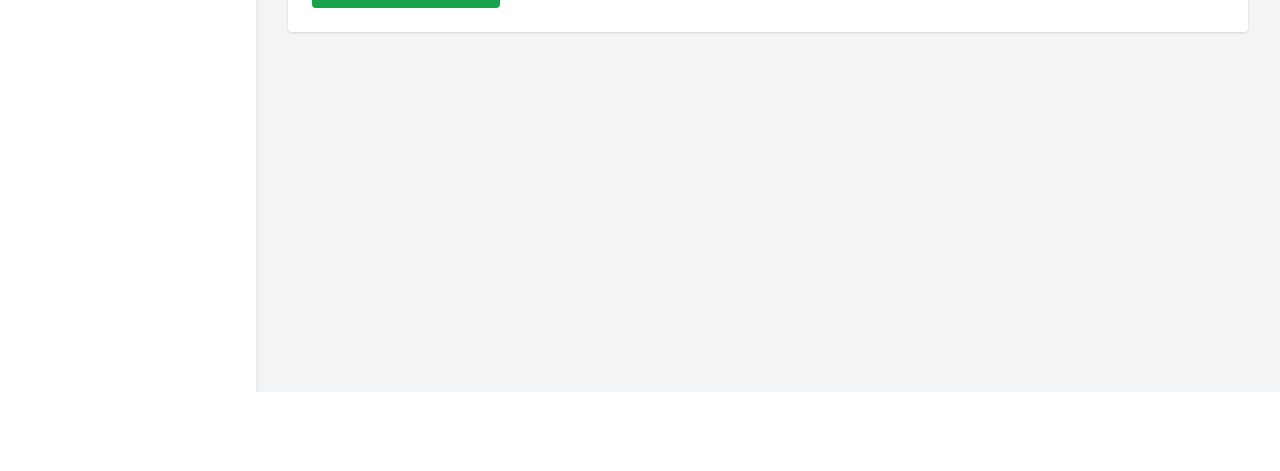
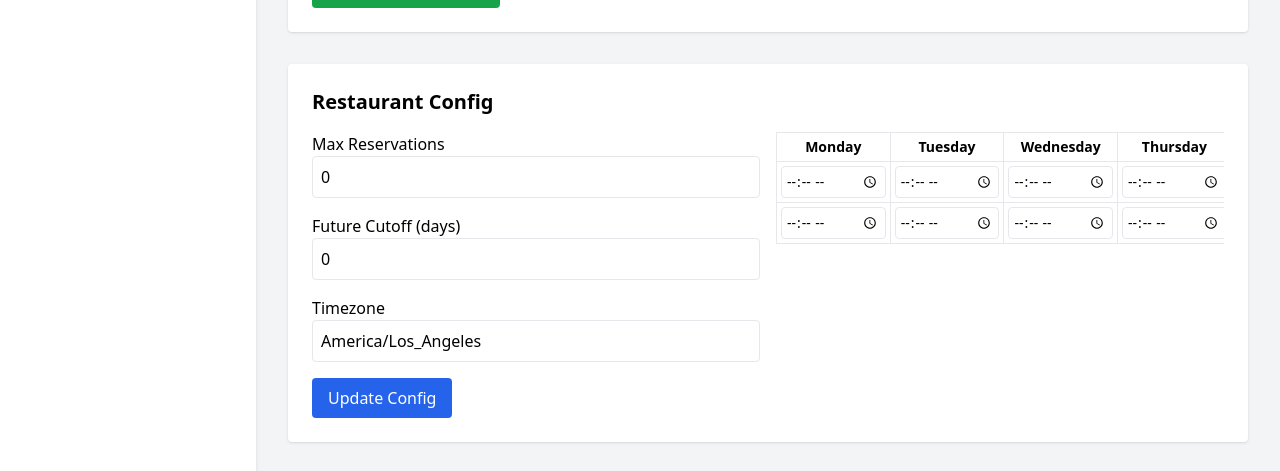
Before and after one commit to rodneyberubee/viv-frontend, a Next.js app: page /dashboard/mollyscafe1 in a window 1280 px wide. Shown: the part 408-879 px from the top of the page. Before the commit the page ends 800 px from the top, so only its background shows below. Built offline with nearby package versions, Linux system fonts and the light colour scheme; no server answers.

Commit message:
Update mollyscafe1.tsx

```diff
--- a/pages/dashboard/mollyscafe1.tsx
+++ b/pages/dashboard/mollyscafe1.tsx
@@ -231,6 +231,82 @@ const MollysCafeDashboard = () => {
             Update Reservations
           </button>
         </section>
+
+        {/* Config Section */}
+        <section className="bg-white rounded shadow p-6">
+          <h2 className="text-xl font-semibold mb-4">Restaurant Config</h2>
+          <div className="grid grid-cols-1 md:grid-cols-2 gap-4">
+            <div>
+              <label className="block font-medium">Max Reservations</label>
+              <input
+                name="maxReservations"
+                type="number"
+                value={String(config.maxReservations ?? '')}
+                onChange={handleConfigChange}
+                className="w-full p-2 border rounded"
+              />
+              <label className="block font-medium mt-4">Future Cutoff (days)</label>
+              <input
+                name="futureCutoff"
+                type="number"
+                value={String(config.futureCutoff ?? '')}
+                onChange={handleConfigChange}
+                className="w-full p-2 border rounded"
+              />
+              <label className="block font-medium mt-4">Timezone</label>
+              <input
+                name="timeZone"
+                type="text"
+                value={config.timeZone || ''}
+                onChange={handleConfigChange}
+                placeholder="e.g., America/Los_Angeles"
+                className="w-full p-2 border rounded"
+              />
+            </div>
+            <div className="overflow-auto">
+              <table className="w-full text-sm border">
+                <thead>
+                  <tr>
+                    {['monday','tuesday','wednesday','thursday','friday','saturday','sunday'].map(day => (
+                      <th key={day} className="border px-2 py-1 capitalize">{day}</th>
+                    ))}
+                  </tr>
+                </thead>
+                <tbody>
+                  <tr>
+                    {['monday','tuesday','wednesday','thursday','friday','saturday','sunday'].map(day => (
+                      <td key={day + 'Open'} className="border px-1 py-1">
+                        <input
+                          type="time"
+                          name={`${day}Open`}
+                          value={config[`${day}Open`] || ''}
+                          onChange={handleConfigChange}
+                          className="w-full p-1 border rounded"
+                        />
+                      </td>
+                    ))}
+                  </tr>
+                  <tr>
+                    {['monday','tuesday','wednesday','thursday','friday','saturday','sunday'].map(day => (
+                      <td key={day + 'Close'} className="border px-1 py-1">
+                        <input
+                          type="time"
+                          name={`${day}Close`}
+                          value={config[`${day}Close`] || ''}
+                          onChange={handleConfigChange}
+                          className="w-full p-1 border rounded"
+                        />
+                      </td>
+                    ))}
+                  </tr>
+                </tbody>
+              </table>
+            </div>
+          </div>
+          <button onClick={updateConfig} className="mt-4 bg-blue-600 text-white px-4 py-2 rounded hover:bg-blue-700">
+            Update Config
+          </button>
+        </section>
       </main>
     </div>
   );
```
